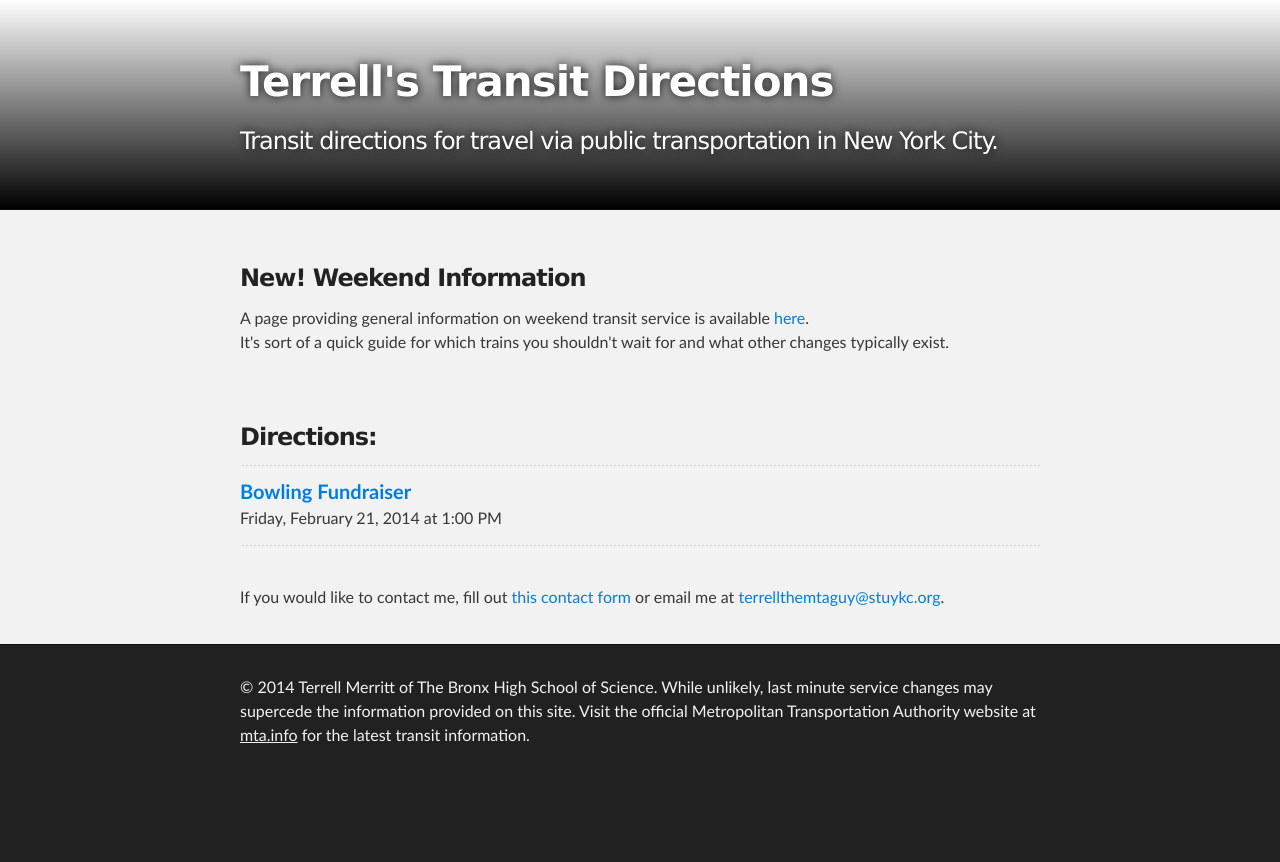
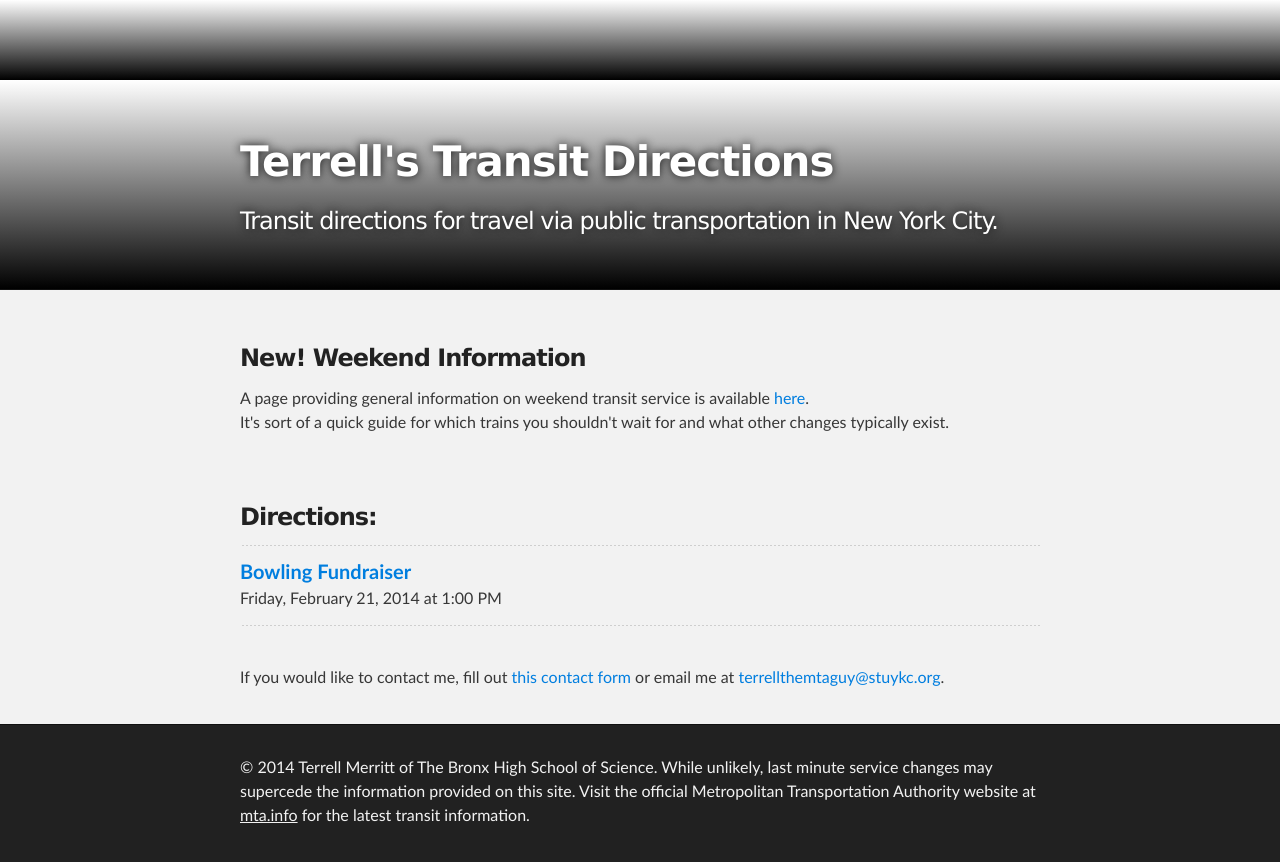
Before and after one commit to terrellthemtaguy/terrellthemtaguy.github.io, a Jekyll site: the page built from index.html, in a window 1280 px wide. Shown: the top 862 px of the page. Built offline with Jekyll 4.4.1, drawn with Linux system fonts in a browser that asks for light colours.

Commit message:
Add header code to layout.

```diff
--- a/_layouts/default.html
+++ b/_layouts/default.html
@@ -8,6 +8,13 @@
     <link rel="stylesheet" type="text/css" media="screen" href="/stylesheets/stylesheet.css">
     <title>{% unless page.url =='/index.html' %} {{ page.title }} | {% endunless %} Terrell's Transit Directions</title>
 </head>
+
+<!-- HEADER -->
+<div id="header_wrap" class="outer">
+    <header class="inner">
+      <h1 id="project_title">{{ page.title }}</h1>
+    </header>
+</div>
 
 <body>
 {{ content }}
```
